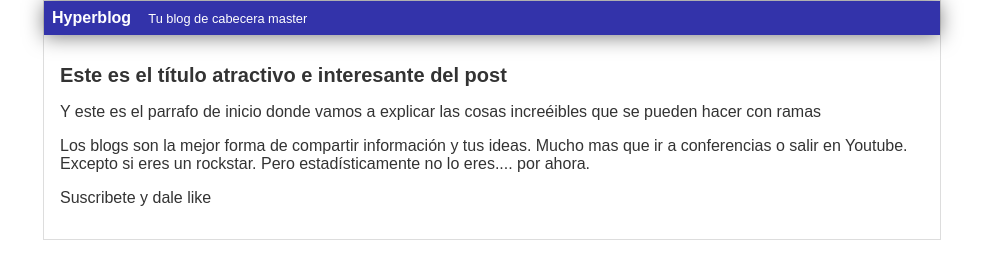
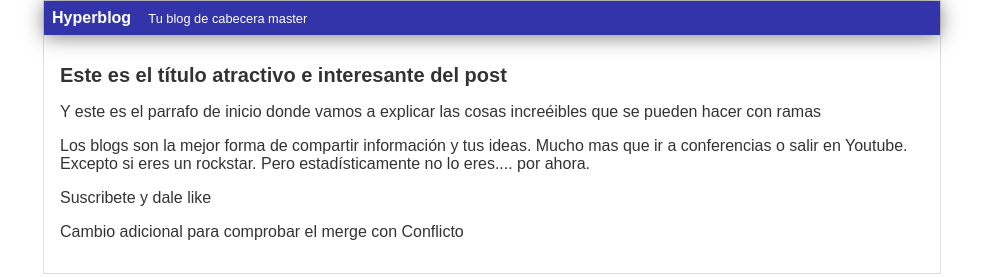
Before and after one commit to JesusRamirezGamarra/Git, a plain HTML site: page blogpost.html in a window 1280 px wide. Shown: the whole page, without its empty margins (148-1131 px from the left). Drawn offline with Linux system fonts and the light colour scheme.

```diff
--- a/blogpost.html
+++ b/blogpost.html
@@ -14,6 +14,7 @@
                 <p>Y este es el parrafo de inicio donde vamos a explicar las cosas increéibles que se pueden hacer con ramas</p>
                 <p>Los blogs son la mejor forma de compartir información y tus ideas. Mucho mas que ir a conferencias o salir en Youtube. Excepto si eres un rockstar. Pero estadísticamente no lo eres.... por ahora.</p>
                 <p>Suscribete y dale like</p>
+                <p>Cambio adicional para comprobar el merge con Conflicto</p>
             </div>
         </div>
     </body>
```
